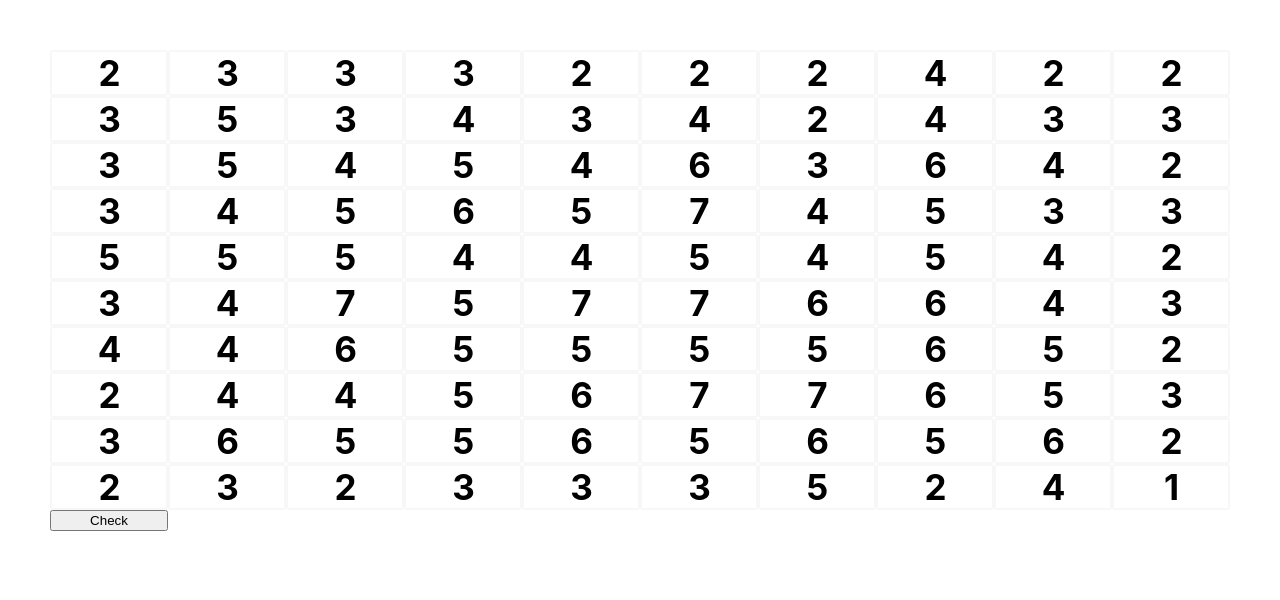
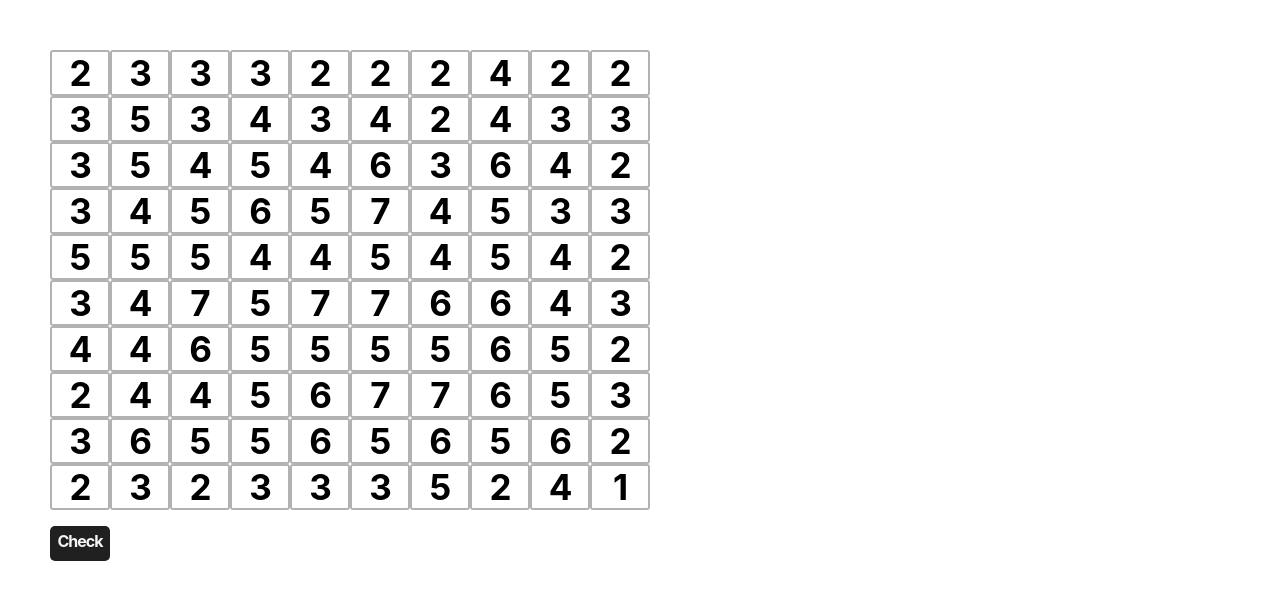
Before and after one commit to mr-bmv/bomb-game, a React (Create React App) app: page / in a window 1280 px wide. Shown: the top 600 px of the page. Built offline with nearby package versions, Linux system fonts and the light colour scheme.

Commit message:
BG Before 1 deploy

```diff
--- a/package.json
+++ b/package.json
@@ -8,10 +8,11 @@
     "@testing-library/user-event": "^7.2.1",
     "react": "^16.13.1",
     "react-dom": "^16.13.1",
-    "react-scripts": "3.4.3"
+    "react-scripts": "3.4.3",
+    "serve": "^11.3.2"
   },
   "scripts": {
-    "start": "react-scripts start",
+    "dev": "react-scripts start",
     "build": "react-scripts build",
     "test": "react-scripts test",
     "eject": "react-scripts eject"
--- a/src/APP.css
+++ b/src/APP.css
@@ -1,6 +1,8 @@
 .container {
   display: grid;
   grid-template-columns: repeat(10, 1fr);
+  width: 600px;
+  user-select: none;
 }
 
 .cell.marked {
@@ -10,3 +12,20 @@
 .cell.bomb {
   background-color: tomato;
 }
+
+.button {
+  margin-top: 1rem;
+  height: 35px;
+  background-color: rgb(32, 32, 32);
+  color: whitesmoke;
+  border-radius: 5px;
+  text-align: center;
+  padding: 5px;
+}
+
+h2 {
+  background-color: rgb(108, 255, 71);
+  border: 2px solid darkcyan;
+  grid-column: 5/7;
+  text-align: center;
+}
--- a/src/App.jsx
+++ b/src/App.jsx
@@ -1,4 +1,4 @@
-import React from 'react';
+import React, { useEffect } from 'react';
 import { useState } from 'react';
 import getCanvas from './getCanvas';
 
@@ -9,29 +9,41 @@ import "./APP.css"
 function App() {
 
   const [field, setField] = useState(() => {
-    return getCanvas()
+    return { canvas: getCanvas(), finishedGame: false, score: 0 }
   })
 
-  const onHandler = (row, column) => {
-
-    const before = field[row].slice(0, column);
+  const onCell = (row, column) => {
+    if (!field.finishedGame && (field.score !== 40)) {
+      const before = field.canvas[row].slice(0, column);
       const my = {
-      ...field[row][column],
+        ...field.canvas[row][column],
         // circle from 0 till 2
-      status: (field[row][column].status === 2 ? 0 : field[row][column].status + 1)
+        status: (field.canvas[row][column].status === 2 ? 0 : field.canvas[row][column].status + 1)
       }
 
-    const after = field[row].slice(column + 1)
+      let newScore = field.score;
+      if (my.status === 2) {
+        newScore = field.canvas[row][column].bomb ? (field.score + 1) : field.score
+      }
+
+      const after = field.canvas[row].slice(column + 1)
+      const { canvas } = field;
+      const updateCanvas = {
+        ...canvas,
+        [row]: [...before, my, ...after],
+      }
 
       setField({
         ...field,
-      [row]: [...before, my, ...after]
+        ...{ canvas: updateCanvas },
+        ...{ score: newScore },
       })
     }
+  }
 
-  const cells = Object.keys(field)
+  const cells = Object.keys(field.canvas)
     .map((row) =>
-      field[row].map((cell, index) => {
+      field.canvas[row].map((cell, index) => {
         let className = "cell"
         if (cell.status === 1) {
           className = 'cell marked'
@@ -44,27 +56,45 @@ function App() {
           <div
             key={cell.id}
             className={className}
-            onClick={() => onHandler(row, index)}
+            onClick={() => onCell(row, index)}
           >
-            {cell.value}
-            {/* 💣 */}
+            {field.finishedGame ? (cell.bomb ? `💣` : cell.value) : cell.value}
           </div>)
       })
     )
 
+  useEffect(() => {
+    console.log('Effect')
+  }, [field])
+
   const onHandlerButton = () => {
-    const bomb = "💣";
 
+    setField(
+      {
+        ...field,
+        ...{ finishedGame: true }
+      }
+    )
+  }
 
-
+  const result = () => {
+    if (field.score === 40) {
+      const congratulation = 'Круто!!! 40 из 40'
+      return <h2>{congratulation}</h2>;
+    }
+    return field.finishedGame ? <h2>{field.score}</h2> : null;
   }
 
   return (
     <div className="container">
       {cells}
-      <button
+      <div
         className="button"
-        onClick={() => onHandlerButton()}>Check</button>
+        onClick={() => onHandlerButton()}
+      >
+        Check
+      </div>
+      { result()}
     </div>
   );
 }
--- a/src/getCanvas.js
+++ b/src/getCanvas.js
@@ -5,12 +5,13 @@ const arr = [];
 
 const getBombArray = (qty) => {
     while (arr.length < qty) {
-        const number = Math.floor(Math.random() * 100)
+        const number = Math.floor(Math.random() * FIELD_SIZE * FIELD_SIZE)
         if (arr.indexOf(number) === -1) {
             arr.push(number)
         }
     }
     return arr;
+    // [2,55,45,33]
 }
 
 let id = 1;
@@ -19,7 +20,7 @@ const bombArray = getBombArray(BOMB_QTY);
 // @status -
 //          0 - did not touch by user (default)
 //          1 - left Click (green) - no bomb
-//          2 - right Click (red) - bomb
+//          2 - double Click (red) - bomb
 // @value - how many bomb around
 const getSkeletonObject = () => {
     let bomb = false;
@@ -68,39 +69,39 @@ const getNumber = (number, column) => {
     let qty = 0
     // const x = field[`row${number}`][column]
     // check that it is not upper row
-    if (number != 1) {
+    if (number !== 1) {
         // check that it is not left column
-        if (column != 0) {
+        if (column !== 0) {
             const upLeft = field[number - 1][column - 1].bomb
             if (!upLeft) { qty++ }
         }
         const up = field[number - 1][column].bomb
         if (!up) { qty++ }
         // check that it is not Right column
-        if (column != (field[number].length - 1)) {
+        if (column !== (field[number].length - 1)) {
             const upRight = field[number - 1][column + 1].bomb
             if (!upRight) { qty++ }
         }
     }
 
-    if (column != 0) {
+    if (column !== 0) {
         const left = field[number][column - 1].bomb
         if (!left) { qty++ }
     }
 
-    if (column != (field[number].length - 1)) {
+    if (column !== (field[number].length - 1)) {
         const right = field[number][column + 1].bomb
         if (!right) { qty++ }
     }
 
-    if (number != Object.keys(field).length) {
-        if (column != 0) {
+    if (number !== Object.keys(field).length) {
+        if (column !== 0) {
             const downLeft = field[number + 1][column - 1].bomb
             if (!downLeft) { qty++ }
         }
         const down = field[number + 1][column].bomb
         if (!down) { qty++ }
-        if (column != (field[number].length - 1)) {
+        if (column !== (field[number].length - 1)) {
             const downRight = field[number + 1][column + 1].bomb
             if (!downRight) { qty++ }
         }
--- a/src/index.css
+++ b/src/index.css
@@ -36,7 +36,7 @@ code {
   display: grid;
   justify-content: center;
   align-items: center;
-  border: 2px solid rgba(0, 0, 0, 0.03);
+  border: 2px solid rgba(0, 0, 0, 0.30);
   border-radius: 3px;
   font-size: 35px;
 }
```
Also changed, not shown: 1 other file (tests, documents, lock files or other folders). Lines whose indentation alone changed are shown as unchanged.
